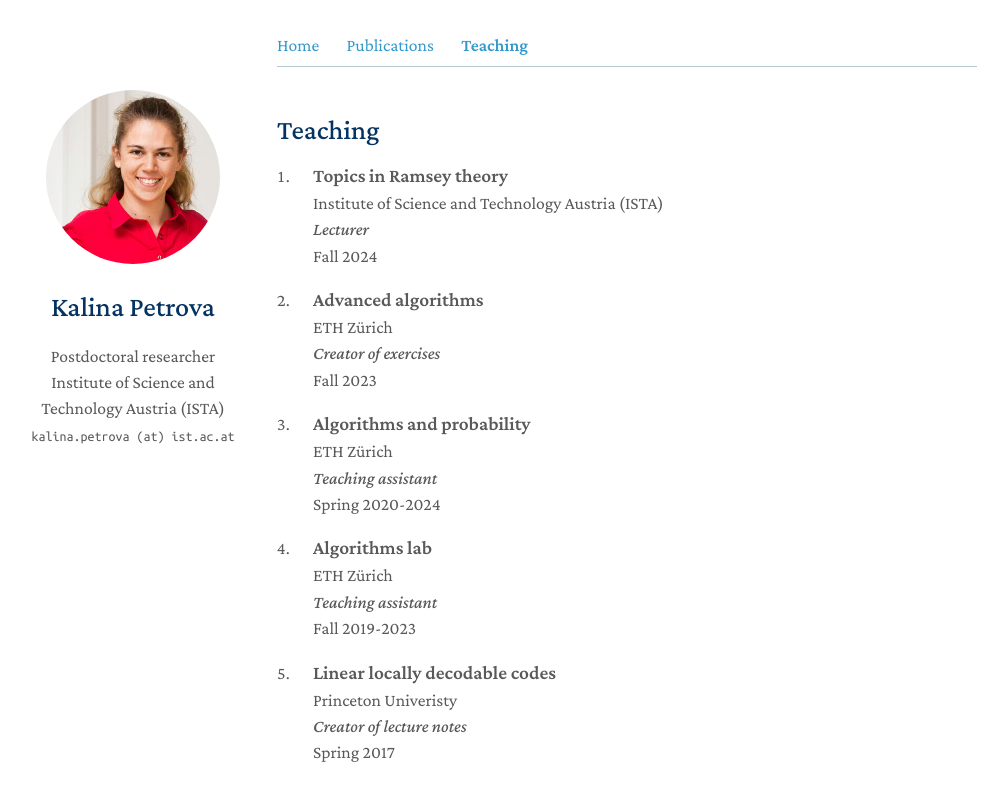
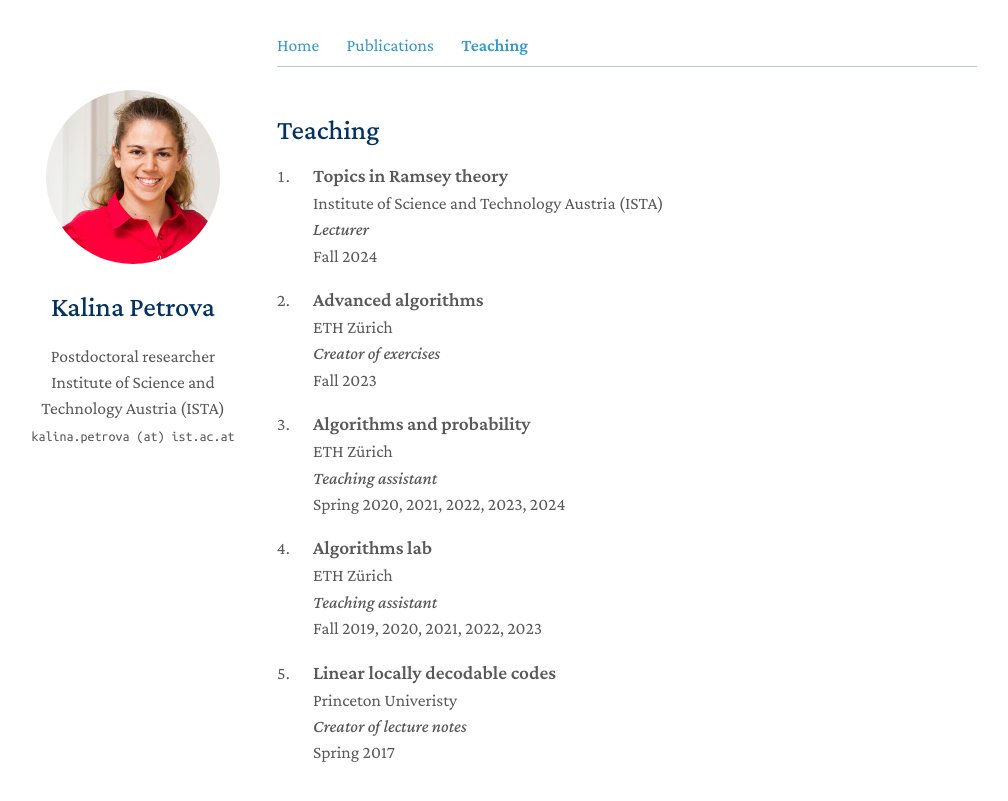
Before and after one commit to kpetrova/kpetrova.github.io, a Jekyll site: the page built from teaching.md, in a window 1280 px wide. Shown: the top 801 px of the page, without its empty margins (143-1151 px from the left). Built offline with Jekyll 4.4.1, drawn with Linux system fonts in a browser that asks for light colours; a style sheet for code colours, icons or effects is not loaded.

Commit message:
Changed years under teaching

```diff
--- a/_data/teaching.yml
+++ b/_data/teaching.yml
@@ -13,12 +13,12 @@ courses:
   - course: Algorithms and probability
     institution: ETH Zürich
     activity: Teaching assistant
-    semester: Spring 2020-2024
+    semester: Spring 2020, 2021, 2022, 2023, 2024
 
   - course: Algorithms lab
     institution: ETH Zürich
     activity: Teaching assistant
-    semester: Fall 2019-2023
+    semester: Fall 2019, 2020, 2021, 2022, 2023
 
   - course: Linear locally decodable codes
     institution: Princeton Univeristy
```
